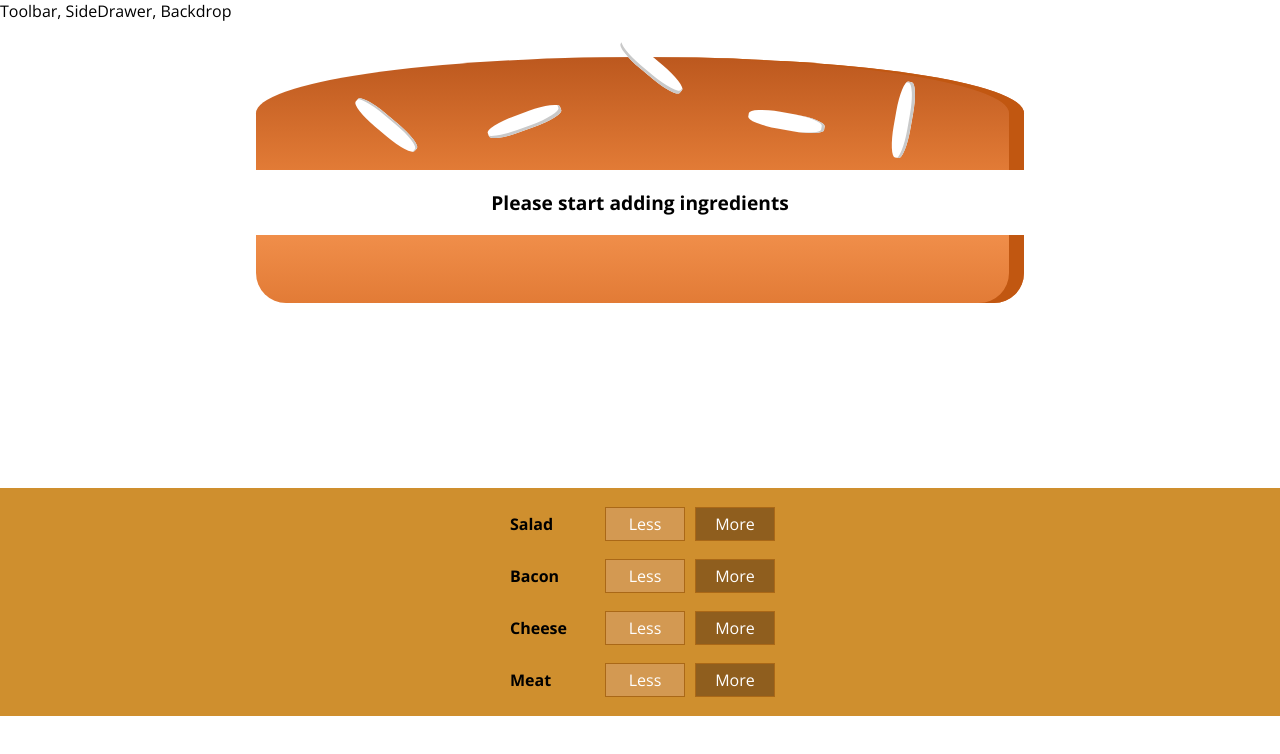
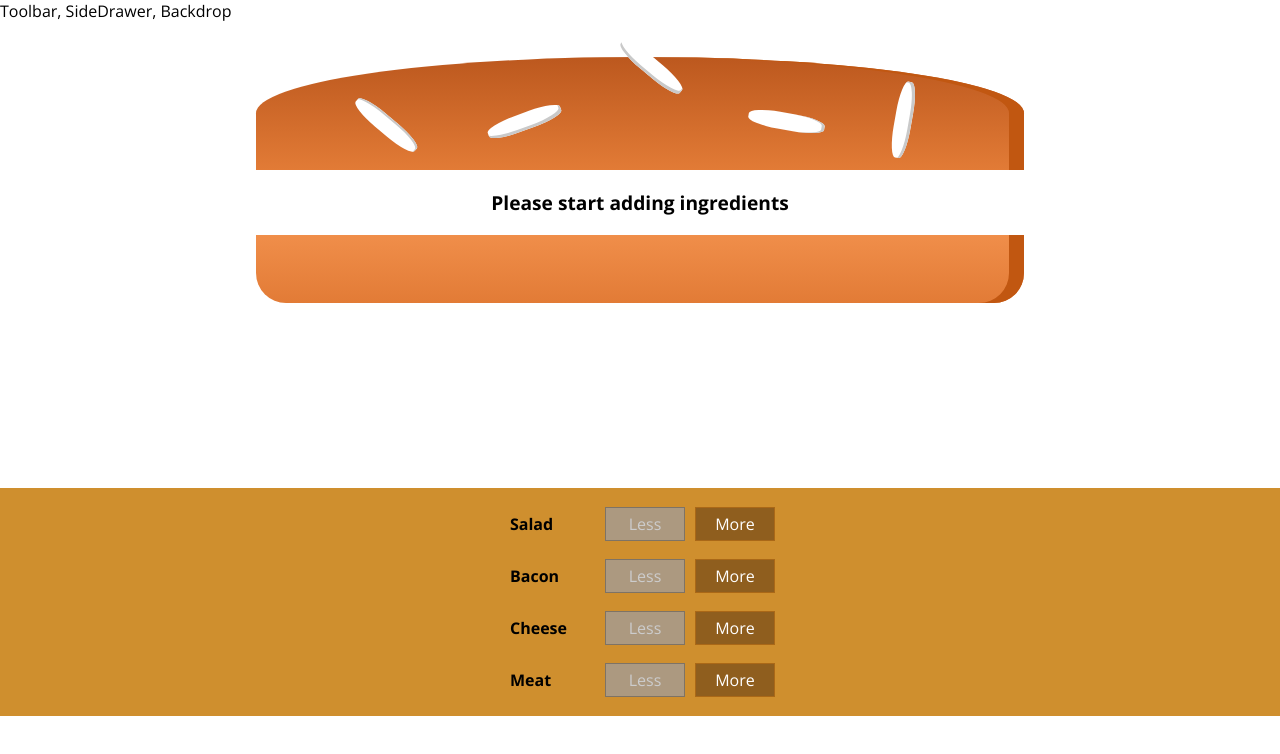
Before and after one commit to rivermanvr/burgerbld_app, a React app: page / in a window 1280 px wide. Shown: the top 754 px of the page. Built offline with nearby package versions, Linux system fonts and the light colour scheme.

Commit message:
disabled button active

```diff
--- a/src/components/Burger/BuildControls/BuildControl/BuildControl.js
+++ b/src/components/Burger/BuildControls/BuildControl/BuildControl.js
@@ -5,8 +5,13 @@
 const buildControl = (props) => (
   <div className={ classes.BuildControl }>
     <div className={ classes.Label }>{ props.label }</div>
-    <button className={ classes.Less } onClick={ props.removed }>Less</button>
-    <button className={ classes.More }  onClick={ props.added }>More</button>
+    <button
+      className={ classes.Less }
+      onClick={ props.removed }
+      disabled={ props.disabled }>Less</button>
+    <button
+      className={ classes.More }
+      onClick={ props.added }>More</button>
   </div>
 );
 
--- a/src/components/Burger/BuildControls/BuildControls.js
+++ b/src/components/Burger/BuildControls/BuildControls.js
@@ -17,7 +17,8 @@
         key={ ctrl.label }
         label={ ctrl.label }
         added={ () => props.ingredientAdded(ctrl.type) }
-        removed={ () => props.ingredientRemoved(ctrl.type) } />
+        removed={ () => props.ingredientRemoved(ctrl.type) }
+        disabled = { props.disabled[ctrl.type] } />
     )) }
   </div>
 );
--- a/src/containers/BurgerBuilder/BurgerBuilder.js
+++ b/src/containers/BurgerBuilder/BurgerBuilder.js
@@ -36,6 +36,7 @@
 
   removeIngredientHandler = (type) => {
     const oldCount = this.state.ingredients[type];
+    if (oldCount <= 0) return
     const updatedCount = oldCount - 1;
     const updatedIngredients = {
       ...this.state.ingredients
@@ -48,12 +49,17 @@
   }
 
   render () {
+    const disabledInfo = { ...this.state.ingredients };
+    for (let key in disabledInfo) {
+      disabledInfo[key] = disabledInfo[key] <= 0;
+    }
     return (
       <Aux>
         <Burger ingredients={ this.state.ingredients } />
         <BuildControls
           ingredientAdded={ this.addIngredientHandler }
-          ingredientRemoved={ this.removeIngredientHandler } />
+          ingredientRemoved={ this.removeIngredientHandler }
+          disabled={ disabledInfo } />
       </Aux>
     );
   }
```
